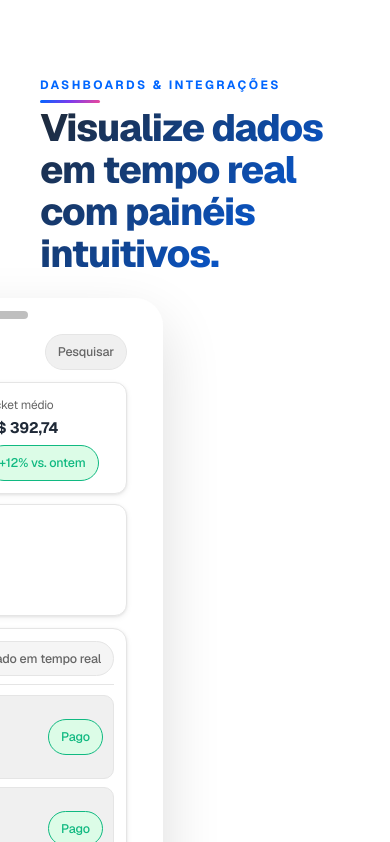
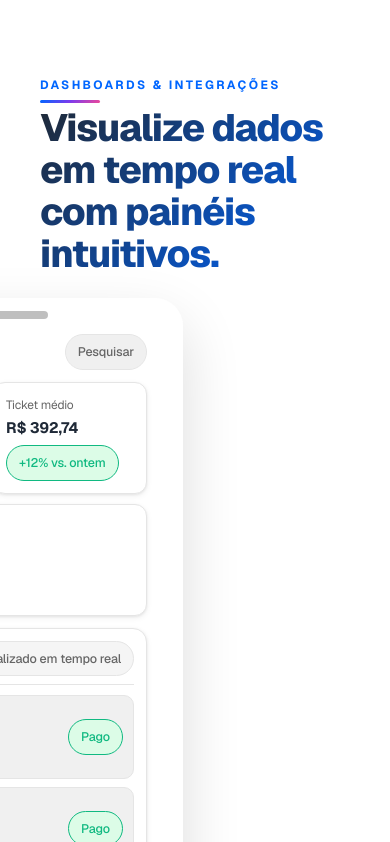
Before and after one commit to frpdias/fartech.app.br, a SvelteKit app: page / in a window 390 px wide. Shown: the part 8441-9283 px from the top of the page. Built offline with nearby package versions, Linux system fonts and the light colour scheme.

Commit message:
↔️ Move mockups mobile para margem esquerda
- Remove max-width: 1320px e margin: 0 auto
- Adiciona padding-left: clamp(40px, 5vw, 113px)
- max-width: 100% para ocupar largura total
- Alinha phones próximo à margem esquerda com padding responsivo

```diff
--- a/src/routes/+page.svelte
+++ b/src/routes/+page.svelte
@@ -654,8 +654,9 @@
     justify-content: flex-start;
     gap: clamp(22px, 4vw, 48px);
     width: 100%;
-    max-width: 1320px;
-    margin: 0 auto;
+    max-width: 100%;
+    margin: 0;
+    padding-left: clamp(40px, 5vw, 113px);
     flex-wrap: nowrap;
     transform: translateX(0);
     pointer-events: none;
```
